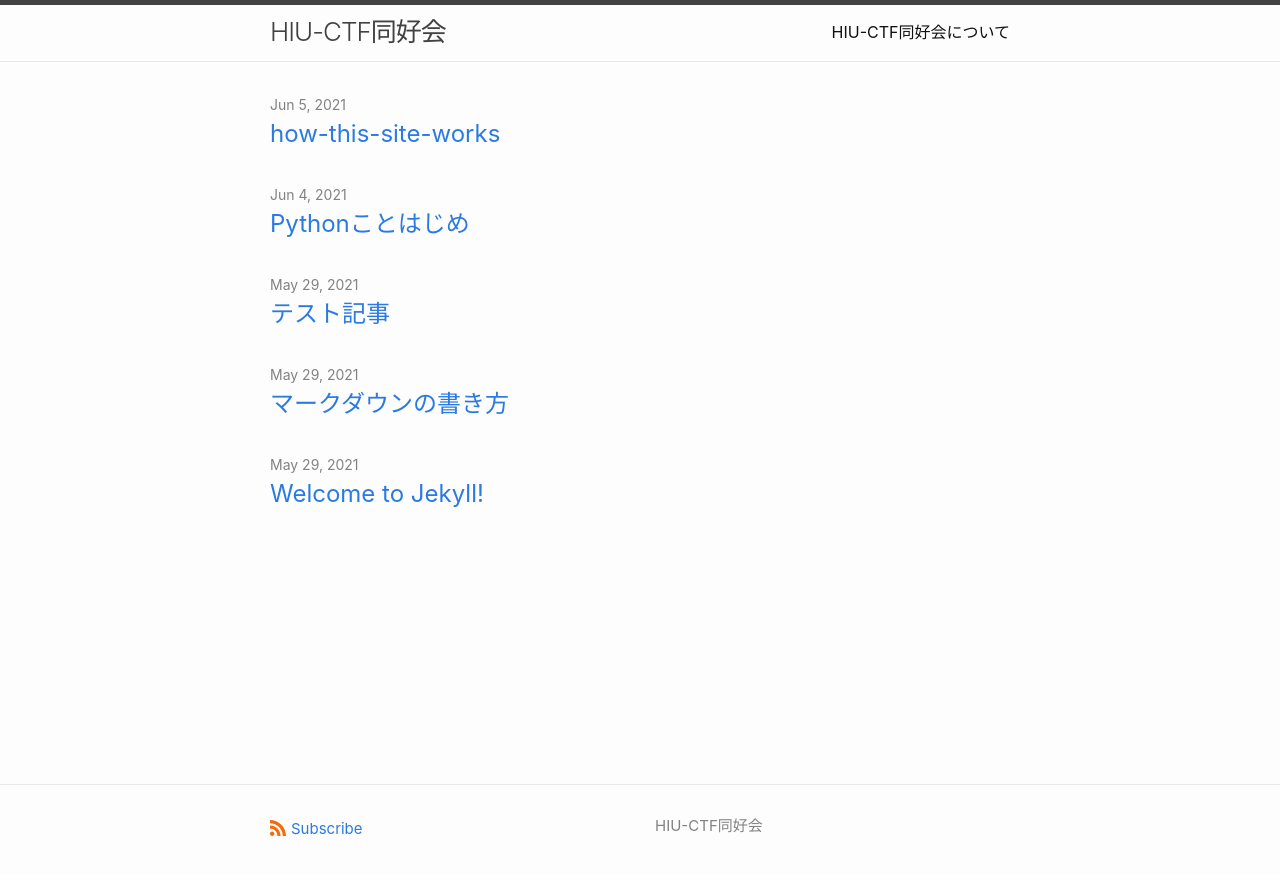
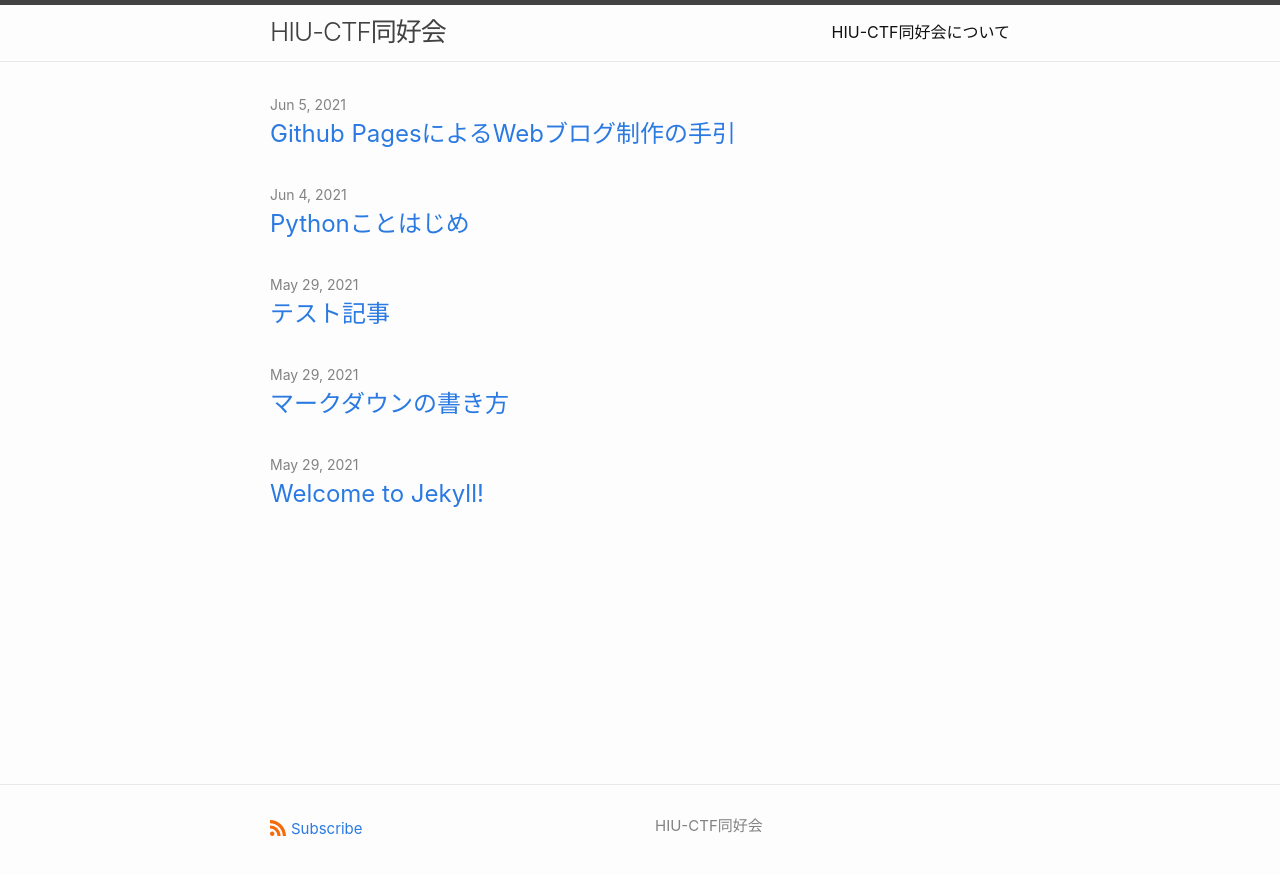
Before and after one commit to hiuctf/hiuctf.github.io, a Jekyll site: the page built from index.markdown, in a window 1280 px wide. Shown: the top 875 px of the page. Built offline with Jekyll 4.4.1, drawn with Linux system fonts in a browser that asks for light colours; part of the change alters nothing that is shown.

````diff
--- a/_posts/2021-06-05-how-this-site-works.markdown
+++ b/_posts/2021-06-05-how-this-site-works.markdown
@@ -9,9 +9,73 @@ category: article
 
 tags: uncategorized
 lang: ja_JP
-#author: %%YOUR_NAME%%
-title: how-this-site-works
+author: 3y
+title: Github PagesによるWebブログ制作の手引
 date: 2021-06-05 23:45:33 +0900
 ---
 
-write your awesome article!
+このサイトはGithub PagesとJekyllという静的サイトビルダによって作られています。<br>
+これを使えば、独自ドメイン利用、サイトのHTTPS化、マークダウンによる記事の出力、全て無料で利用できます。<br>
+早速自分のサイトを作ってみましょう。
+
+## 用意するもの
+
+- githubアカウント
+- gitコマンドが実行できる環境
+- Ruby実行環境（任意）
+
+アカウントの作成とgitコマンドの実行環境は省略します
+
+## 1. Githubでリポジトリを作成する
+
+Githubにログインした状態で、右上の＋▼を選びます。
+![new-repo](https://user-images.githubusercontent.com/27488794/120899058-c6d9e800-c668-11eb-951c-088d427a5c5b.png)
+すると、new repositoryという欄が出るので選択します。
+
+作成するときはリポジトリ名を`[ユーザー名].github.io`とします。<br>
+任意の名前にもできますが、その場合はページのルートパスが`https://[ユーザー名].github.io/[レポジトリ名]`となります。
+
+レポジトリだけ作成した場合は、その後表示される手順に従って手元のPCから`git push`まで行います。
+LICENSEやDescriptionなどを指定した場合は、`git clone [URL]`コマンドでレポジトリをクローンします。
+
+## 2. テンプレートを作成する
+
+jekyllではブログを簡単に作る仕組みが予め用意されています。<br>
+以下の通りにファイルを配置すればWebサイトが作れます。
+
+``` console
+/
+├─ /_posts # 記事を保存するディレクトリ
+│  ├ YY-MM-DD-記事１.markdown # マークダウンで書かれた記事
+│  └ YY-MM-DD-記事２.markdown
+├─ _config.yml # Jekyllで使うテーマやプラグインを記述する
+└─ index.markdown # サイトのindex.htmlとなるページ
+```
+
+まずは`_config.yml`を作成します。<br>
+内容は以下のようにします。
+
+```yaml:_config.yml
+# _config.yml
+title: まいブログ
+email: example@example.com
+description: >- # この記号は"baseurl:"の行まで続けることを意味します
+説明！
+説明終わり！
+github_username:  hiuctf
+theme: minima
+plugins:
+  - jekyll-feed
+  - jekyll-seo-tag
+```
+
+続けて`index.markdown`も作成します<br>
+内容は以下のようにします。
+
+``` coffescript:index.markdown
+---
+page: home
+---
+```
+
+このページはここで終わっている…（書きかけ）
````
